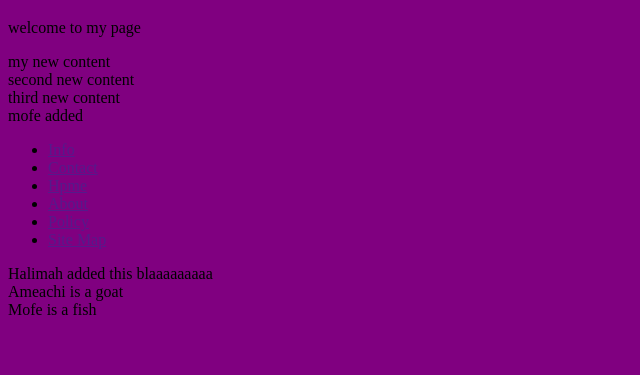
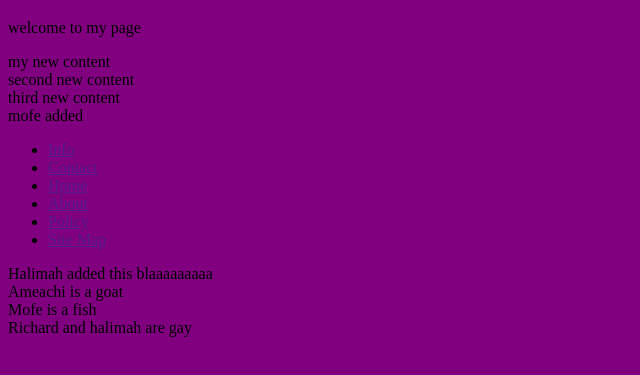
Before and after one commit to Eyinimofe-ore/Git-demo-app, a plain HTML site: page index.html in a window 1280 px wide. Shown: the part 61-436 px from the top of the page, without its empty margins (0-640 px from the left). Drawn offline with Linux system fonts and the light colour scheme.

Commit message:
Added some newer stuff

```diff
--- a/index.html
+++ b/index.html
@@ -24,5 +24,6 @@
     <div>Halimah added this blaaaaaaaaa</div>
     <div>Ameachi is a goat</div>
     <div>Mofe is a fish</div>
+    <div>Richard and halimah are gay</div>
   </body>
 </html>
```
